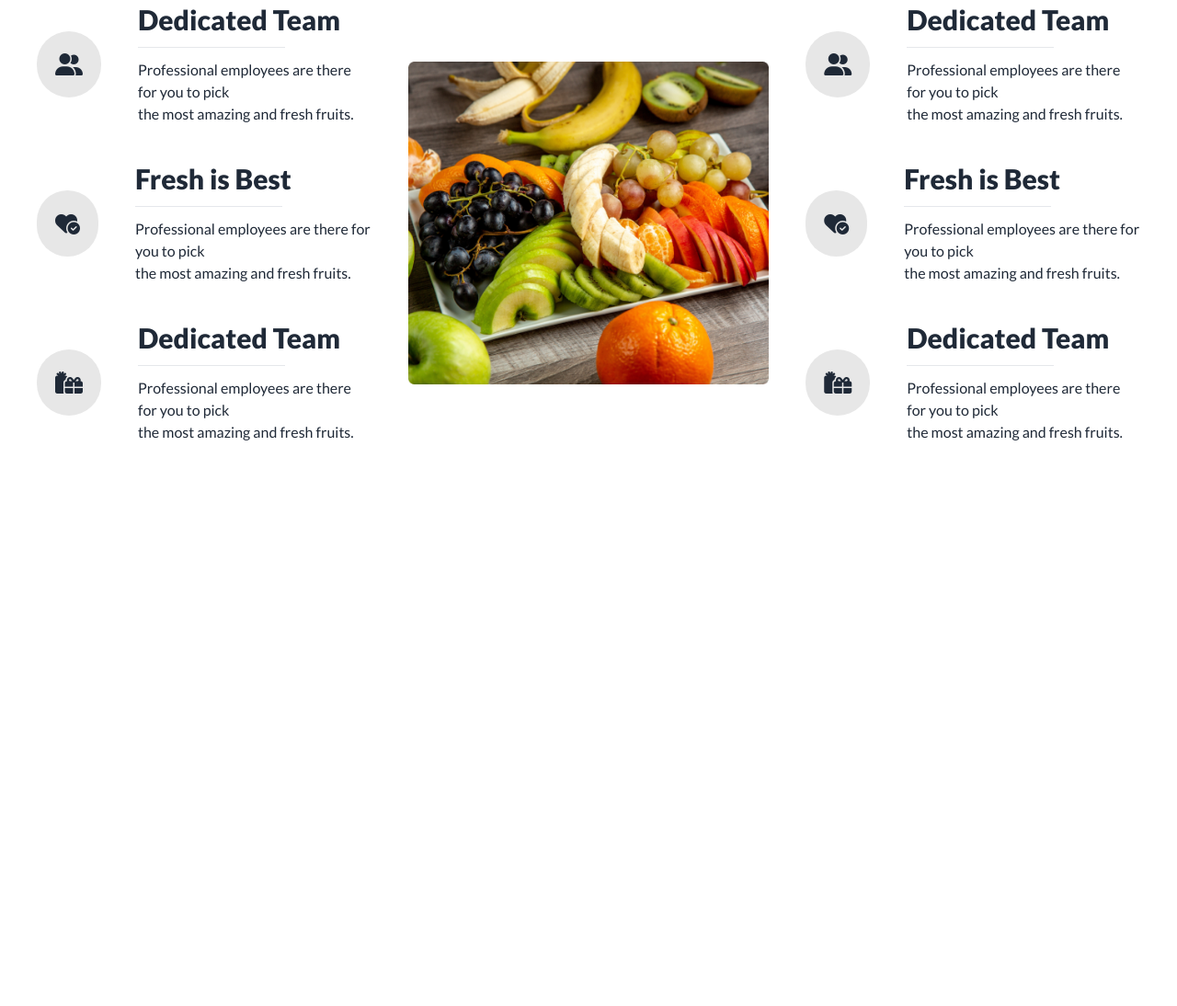
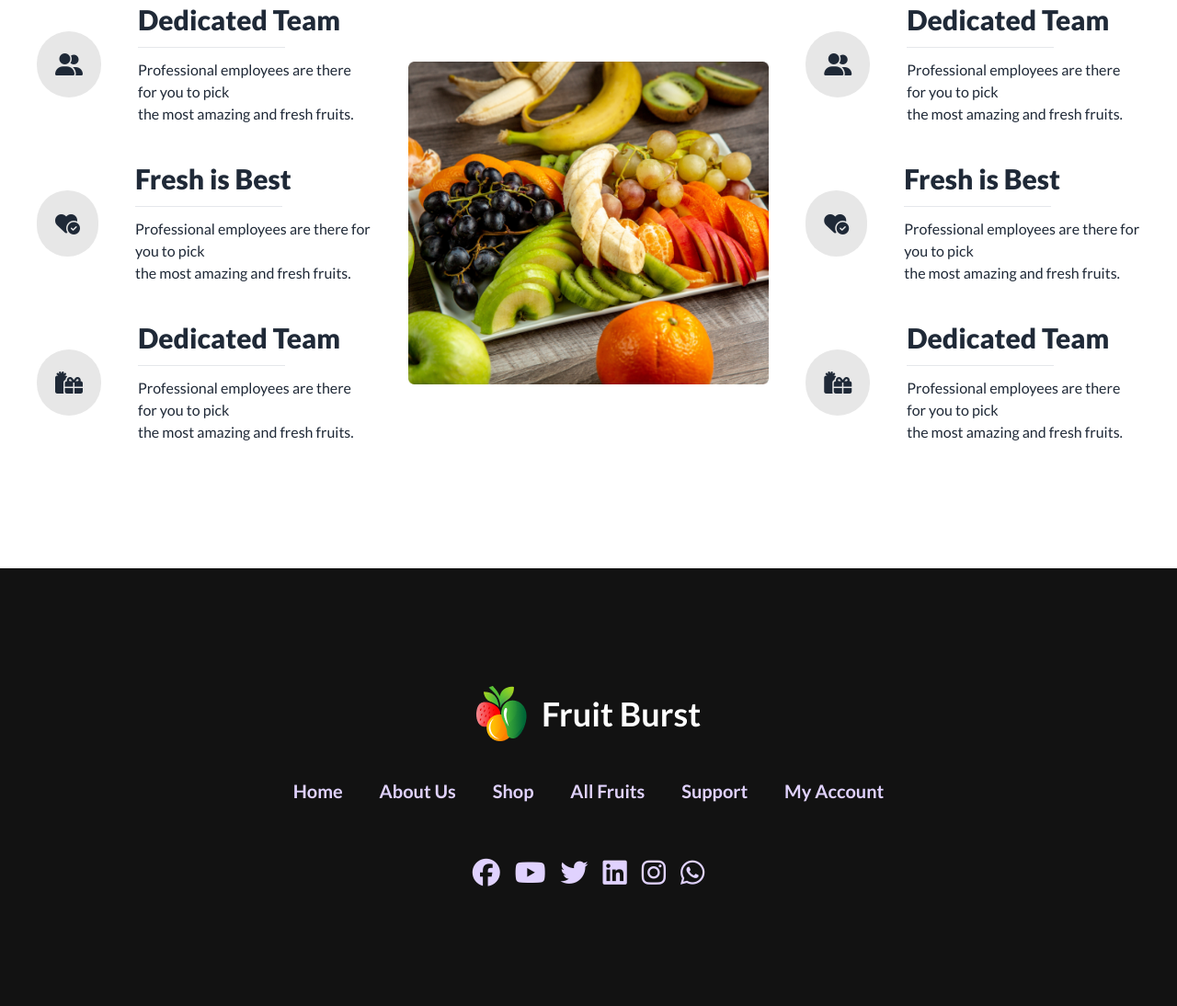
Before and after one commit to emranrafid/assignment-03, a plain HTML site: page index.html in a window 1280 px wide. Shown: the part 2781-3875 px from the top of the page at 92% size. Before the commit the page ends 3399 px from the top, so only its background shows below. Drawn offline with nearby package versions, Linux system fonts and the light colour scheme.

Commit message:
footer added

```diff
--- a/index.html
+++ b/index.html
@@ -362,9 +362,9 @@
             <button class="btn btn-error text-white ">Shop all</button>
         </div>
         </section>
-        <section class=" max-w-screen-xl mx-auto  px-8 md:px-16 lg:px-20  mt-24 mb-24">
+        <section class=" max-w-screen-xl mx-auto  px-8 md:px-16 lg:px-20  mt-24 mb-24 ">
             <!-- team section -->
-                <div class=" px-52 py-14 rounded-lg" style=" background-image: url(./images/banner1.png) ">
+                <div class=" px-52 py-14 rounded-lg " style=" background-image: url(./images/banner1.png) ">
                     <div>
 
                         <h1 class="text-5xl font-extrabold text-white text-center mb-6">Meet the team section</h1>
@@ -484,7 +484,32 @@
         </section>
     </main>
     <footer>
-
+        <footer class="footer footer-center py-32 bg-[#121212] text-primary-content ">
+            <div>
+                <div class="flex  items-center gap-4">
+                    <img src="images/logo.png" alt="">
+                    <h3 class="text-4xl font-bold text-white">Fruit Burst</h3>
+                  </div>
+            </div>
+            <div>
+                <div class="space-x-9 text-xl font-semibold mb-12">
+                    <a href="">Home</a>
+                    <a href="">About Us</a>
+                    <a href="">Shop</a>
+                    <a href="">All Fruits</a>
+                    <a href="">Support</a>
+                    <a href="">My Account</a>
+                </div>
+              <div class="grid grid-flow-col gap-4 text-3xl">
+                <a><i class="fa-brands fa-facebook"></i></a>
+                <a><i class="fa-brands fa-youtube"></i></a>
+                <a><i class="fa-brands fa-twitter"></i></a>
+                <a><i class="fa-brands fa-linkedin"></i></a>
+                <a><i class="fa-brands fa-instagram"></i></a>
+                <a><i class="fa-brands fa-whatsapp"></i></a>
+              </div>
+            </div>
+          </footer>
     </footer>
 
 </body>
```
